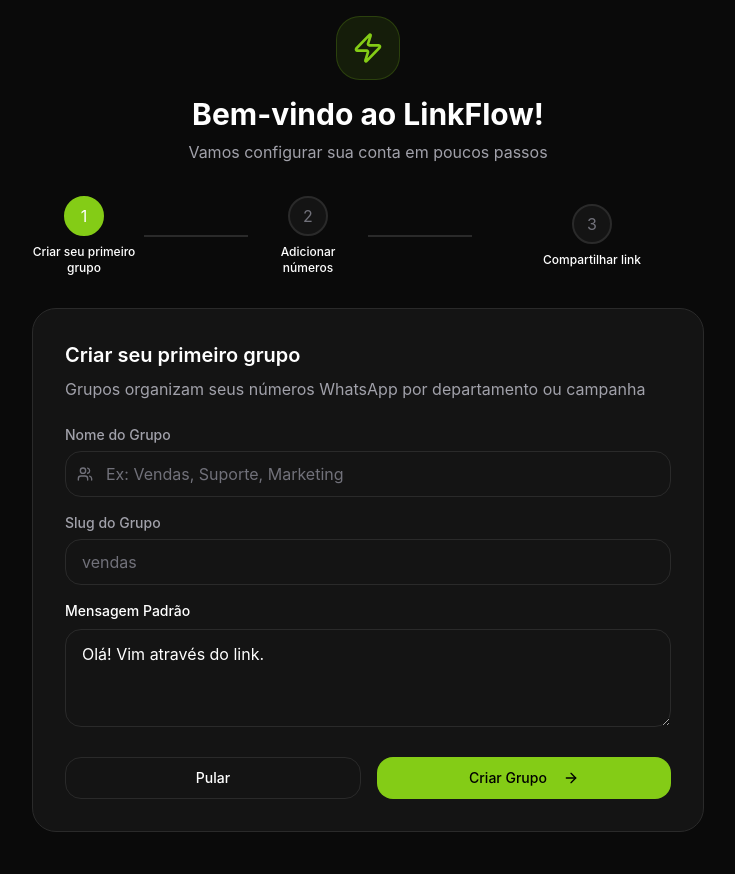
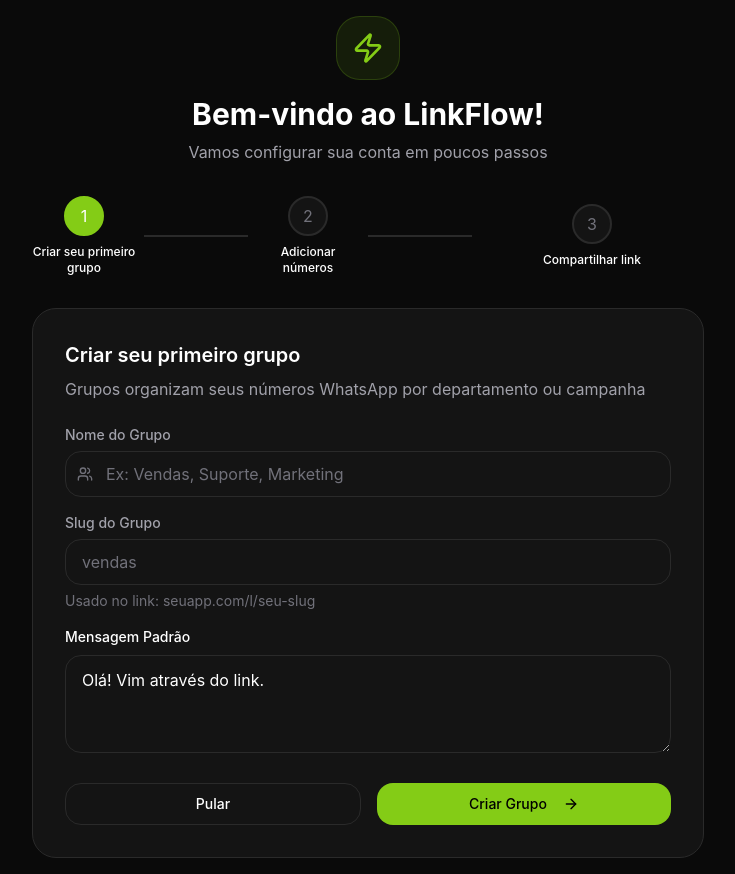
Before and after one commit to Tiagogomezdigital/linkflowsaas, a Next.js app: page /onboarding in a window 1280 px wide. Shown: the whole page, without its empty margins (272-1007 px from the left). Before the commit the page ends 848 px from the top, so only its background shows below. Built offline with nearby package versions, Linux system fonts and the light colour scheme.

Commit message:
fix: adiciona suporte para helperText no componente Input

```diff
--- a/src/components/ui/Input.tsx
+++ b/src/components/ui/Input.tsx
@@ -6,12 +6,13 @@
 interface InputProps extends React.InputHTMLAttributes<HTMLInputElement> {
   label?: string
   error?: string
+  helperText?: string
   leftIcon?: React.ReactNode
   rightIcon?: React.ReactNode
 }
 
 const Input = forwardRef<HTMLInputElement, InputProps>(
-  ({ className, label, error, leftIcon, rightIcon, ...props }, ref) => {
+  ({ className, label, error, helperText, leftIcon, rightIcon, ...props }, ref) => {
     return (
       <div className="space-y-1.5">
         {label && (
@@ -47,6 +48,9 @@
         {error && (
           <p className="text-sm text-red-400">{error}</p>
         )}
+        {helperText && !error && (
+          <p className="text-sm text-text-muted">{helperText}</p>
+        )}
       </div>
     )
   }
```
